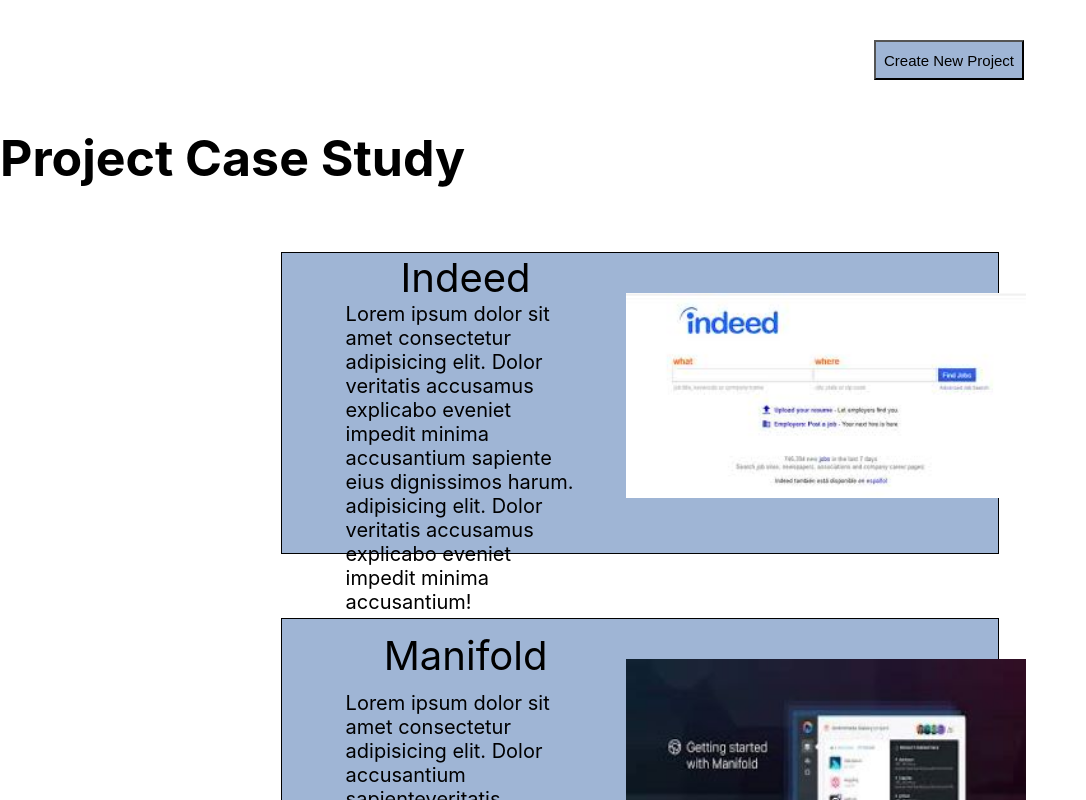
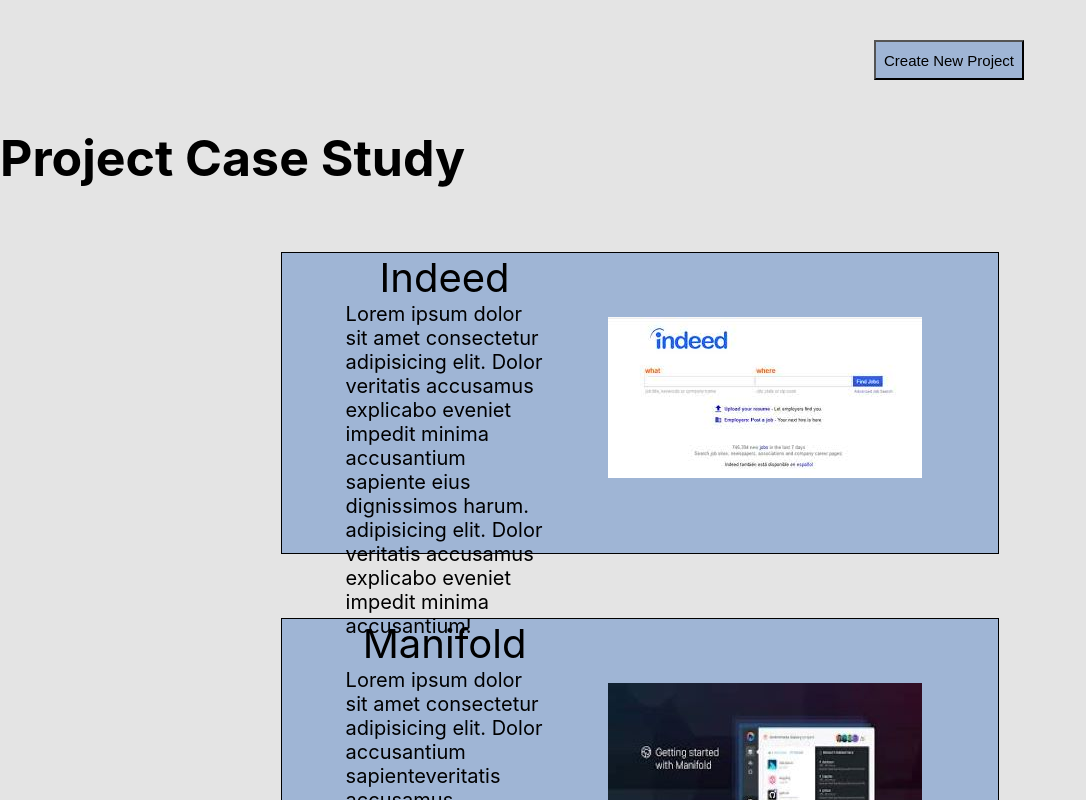
Before and after one commit to Banyan-Labs/casestudy-cms, a React (Create React App) app: page / in a window 1280 px wide. Shown: the top 800 px of the page, without its empty margins (0-1086 px from the left). Built offline with nearby package versions, Linux system fonts and the light colour scheme.

Commit message:
converted style.css to styled components

```diff
--- a/src/components/HomePage/HomePage.jsx
+++ b/src/components/HomePage/HomePage.jsx
@@ -2,26 +2,18 @@
 /* eslint-disable no-unused-vars */
 import React, { useState } from 'react';
 import PropTypes from 'prop-types';
-import './style.css';
+import { HomepageContainer } from './style';
 
 const HomePage = ({ data, buttonsToRender }) => {
   const [modalType, setModalType] = useState(0);
   return (
-    <div className='container'>
+    <HomepageContainer>
       {buttonsToRender === 'frontend' ? (
         <div>
-          <button
-            className='signUpBtn'
-            onClick={() => setModalType(1)}
-            style={{ backgroundColor: '#9fb5d5' }}
-          >
+          <button className='signUpBtn' onClick={() => setModalType(1)}>
             Sign Up
           </button>
-          <button
-            className='signInBtn'
-            onClick={() => setModalType(2)}
-            style={{ backgroundColor: '#9fb5d5' }}
-          >
+          <button className='signInBtn' onClick={() => setModalType(2)}>
             Sign In
           </button>
         </div>
@@ -41,7 +33,6 @@
             <div className='cardLogo'>
               <img
                 src={project.image}
-                style={{ width: '400px', padding: '10%' }}
                 alt='Company Homepage'
                 className='cardImg'
               />
@@ -49,7 +40,7 @@
           </div>
         ))}
       </div>
-    </div>
+    </HomepageContainer>
   );
 };
 
--- a/src/components/HomePage/style.css
+++ /dev/null
@@ -1,70 +0,0 @@
-.container {
-  background-color: e4e4e4;
-}
-
-.signUpBtn {
-  position: absolute;
-  right: 20%;
-  top: 5%;
-  width: 150px;
-  height: 40px;
-  font-size: 20px;
-}
-
-.signInBtn {
-  position: absolute;
-  right: 33%;
-  top: 5%;
-  width: 150px;
-  height: 40px;
-  font-size: 20px;
-}
-
-.header {
-  font-size: 50px;
-  font-weight: 700;
-  padding-top: 10%;
-}
-
-.cardBody {
-  width: 50%;
-  height: 300px;
-  background-color: #9fb5d5;
-  display: flex;
-  flex-direction: row;
-  margin: 5% auto 0% auto;
-  border: 1px black solid;
-  padding: 0% 1% 0% 5%;
-}
-
-.cardInfo {
-  display: flex;
-  flex-direction: column;
-  justify-content: space-evenly;
-  align-items: center;
-  width: 50%;
-}
-
-.cardName {
-  font-size: 40px;
-  font-weight: normal;
-}
-
-.cardDescription {
-  font-size: 20px;
-  font-weight: normal;
-}
-
-.cardImg {
-  display: flex;
-}
-
-.createNew {
-  position: absolute;
-  right: 20%;
-  top: 5%;
-  width: 150px;
-  height: 40px;
-  font-size: 15px;
-  background-color: #9fb5d5;
-}
--- /dev/null
+++ b/src/components/HomePage/style.js
@@ -0,0 +1,71 @@
+import styled from 'styled-components';
+
+export const HomepageContainer = styled.div`
+  display: flex;
+  justify-content: center;
+  background-color: #e4e4e4;
+  .signUpBtn {
+    position: absolute;
+    right: 20%;
+    top: 5%;
+    width: 150px;
+    height: 40px;
+    background-color: #9fb5d5;
+    font-size: 20px;
+  }
+  .signInBtn {
+    position: absolute;
+    right: 33%;
+    top: 5%;
+    width: 150px;
+    height: 40px;
+    background-color: #9fb5d5;
+    font-size: 20px;
+  }
+  .header {
+    font-size: 50px;
+    font-weight: 700;
+    padding-top: 10%;
+  }
+  .cardBody {
+    width: 50%;
+    height: 300px;
+    background-color: #9fb5d5;
+    display: flex;
+    flex-direction: row;
+    margin: 5% auto 0% auto;
+    border: 1px black solid;
+    padding: 0% 1% 0% 5%;
+  }
+  .cardInfo {
+    display: flex;
+    flex-direction: column;
+    justify-content: space-evenly;
+    align-items: center;
+    width: 50%;
+  }
+  .cardName {
+    font-size: 40px;
+    font-weight: normal;
+  }
+  .cardDescription {
+    font-size: 20px;
+    font-weight: normal;
+  }
+  .cardImg {
+    display: flex;
+  }
+  .createNew {
+    position: absolute;
+    right: 20%;
+    top: 5%;
+    width: 150px;
+    height: 40px;
+    font-size: 15px;
+    background-color: #9fb5d5;
+  }
+  .cardLogo {
+    width: 400px;
+    padding: 10%;
+  }
+`;
```
